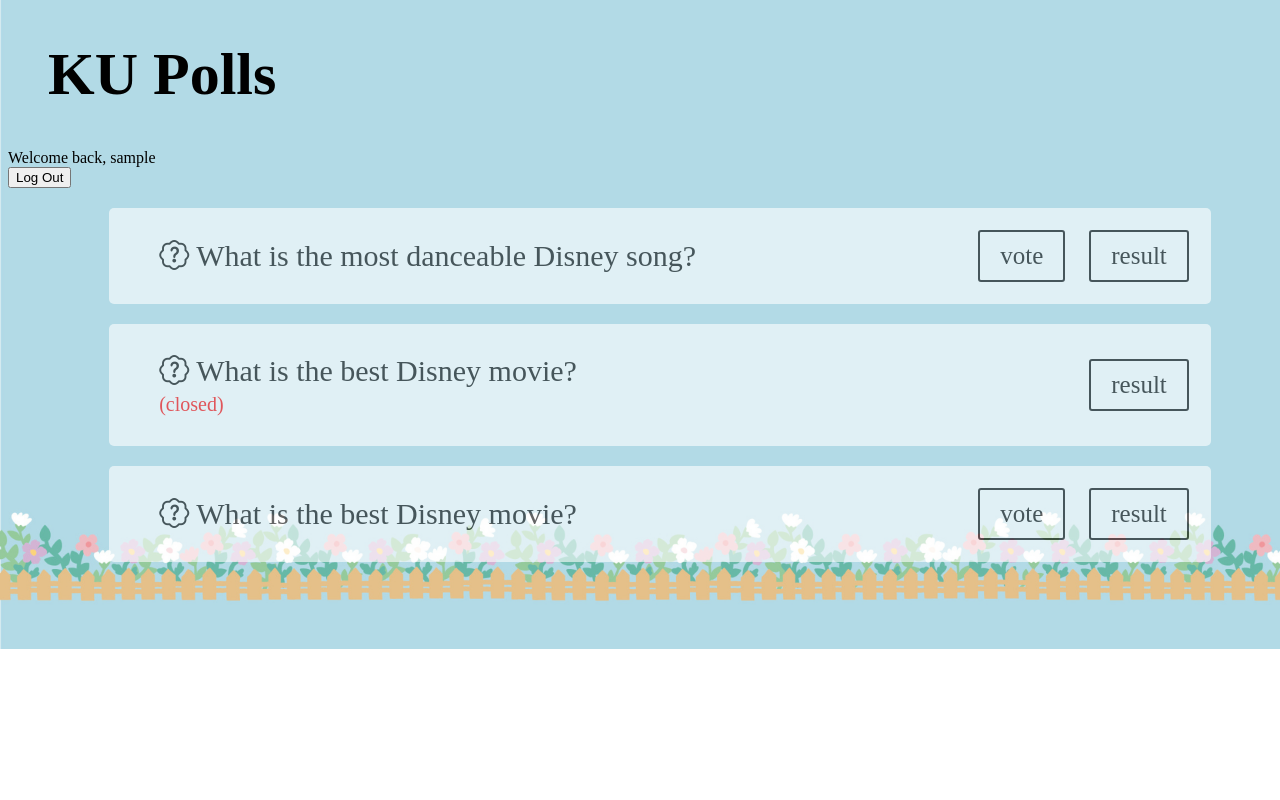
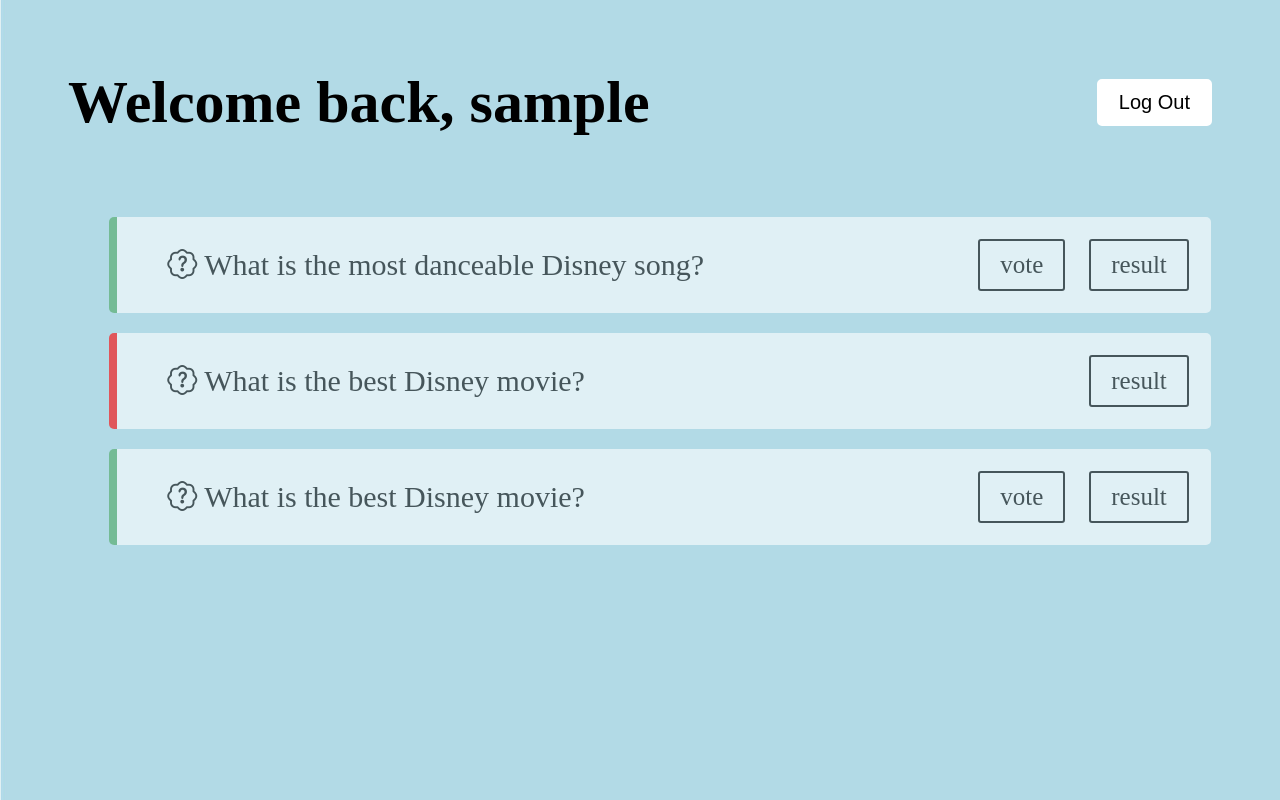
Before and after one commit to ParimaSA/ku-polls, a Django app: page /polls/ in a window 1280 px wide. Run offline with Django 4.2, Linux system fonts and the light colour scheme; the visitor is signed in with stand-in values (Sample User, id 1); data comes from the database, SQL or seed files in the repository; some libraries are stand-ins or nearby versions.

Commit message:
Improve appearance of index page when login and logout

```diff
--- a/mysite/settings.py
+++ b/mysite/settings.py
@@ -109,7 +109,7 @@
 ]
 
 LOGIN_REDIRECT_URL = 'polls:index'  # after login, show list of polls
-LOGOUT_REDIRECT_URL = 'login'  # after logout, return to login page
+LOGOUT_REDIRECT_URL = 'polls:index'  # after logout, return to login page
 
 # Internationalization
 # https://docs.djangoproject.com/en/4.2/topics/i18n/
--- a/polls/static/polls/style.css
+++ b/polls/static/polls/style.css
@@ -1,12 +1,36 @@
 body {
-    background: white url("images/background.png") no-repeat center center/cover;
+    background: white url("images/background.png") no-repeat;
 }
 
-h1 {
+.user {
+    display: flex;
+    justify-content: space-between;
+    align-items: center;
+    padding: 20px;
+    color: white;
+}
+
+.user h1 {
     color: black;
     margin-left: 40px;
     font-size: 60px;
     font-style: normal;
+}
+
+.log_btn {
+    text-decoration: none;
+    padding: 10px 20px;
+    background-color: white;
+    color: black;
+    margin-right: 40px;
+    border: 2px solid white;
+    border-radius: 5px;
+    font-size: 20px;
+}
+
+.log_btn:hover {
+    color: white;
+    background: #4ba860;
 }
 
 p {
@@ -32,7 +56,7 @@
     border-color: grey;
 }
 
-.index_ctn {
+.index_ctn_close {
     display: flex;
     align-items: center;
     width: 90%;
@@ -46,6 +70,24 @@
     gap: 10px;
     margin-left: auto;
     margin-right: auto;
+    border-left: 8px solid red;
+}
+
+.index_ctn_open {
+    display: flex;
+    align-items: center;
+    width: 90%;
+    height: 10%;
+    padding: 20px;
+    margin-top: 20px;
+    box-sizing: border-box;
+    border-radius: 5px;
+    background-color: white;
+    opacity: 0.6;
+    gap: 10px;
+    margin-left: auto;
+    margin-right: auto;
+    border-left: 8px solid #4ba860;
 }
 
 .q_text {
@@ -56,13 +98,6 @@
     width: 90%;
     margin: 10px 20px;
     padding-left: 10px;
-}
-
-.close {
-    font-size: 20px;
-    color: red;
-    margin-left: auto;
-    margin-top: 5px;
 }
 
 .btn_g {
--- a/polls/templates/polls/index.html
+++ b/polls/templates/polls/index.html
@@ -8,15 +8,19 @@
     <script src="https://cdn.jsdelivr.net/npm/sweetalert2@11"></script>
 </head>
 <body>
-    <h1>KU Polls</h1>
     {% if user.is_authenticated %}
-        Welcome back, {{ user.username }}
-        <form action="{% url 'logout' %}" method="post">
-        {% csrf_token %}
-        <button type="submit">Log Out</button>
-        </form>
+        <div class="user">
+            <h1>Welcome back, {{ user.username }}</h1>
+            <form action="{% url 'logout' %}" method="post">
+            {% csrf_token %}
+            <button class="log_btn" type="submit">Log Out</button>
+            </form>
+         </div>
     {% else %}
-        Please <a href="{% url 'login' %}">Login</a>
+        <div class="user">
+            <h1>KU Polls</h1>
+            <a class="log_btn" href="{% url 'login' %}">Login</a>
+        </div>
     {% endif %}
 
     <script class="message">
@@ -30,8 +34,10 @@
         <ul>
         {% for question in question_list %}
             {% if question.can_vote %}
-            <li class="index_ctn">
-                <div class ="q_text"><i class="bi bi-patch-question"></i> {{ question.question_text }}</div>
+            <li class="index_ctn_open">
+                <div class ="q_text">
+                    <i class="bi bi-patch-question"></i> {{ question.question_text }}
+                </div>
                 <div class="btn_g">
                     <a href = "{% url 'polls:detail' question.id %}" class="index_btn">
                         vote
@@ -42,9 +48,9 @@
                 </div>
             </li>
             {% else %}
-            <li class="index_ctn">
+            <li class="index_ctn_close">
                 <div class ="q_text">
-                    <i class="bi bi-patch-question"></i> {{ question.question_text }}<div class="close">(closed)</div>
+                    <i class="bi bi-patch-question"></i> {{ question.question_text }}
                 </div>
                 <div class="btn_g">
                     <a href = "{% url 'polls:results' question.id %}" class="after_end">
```
